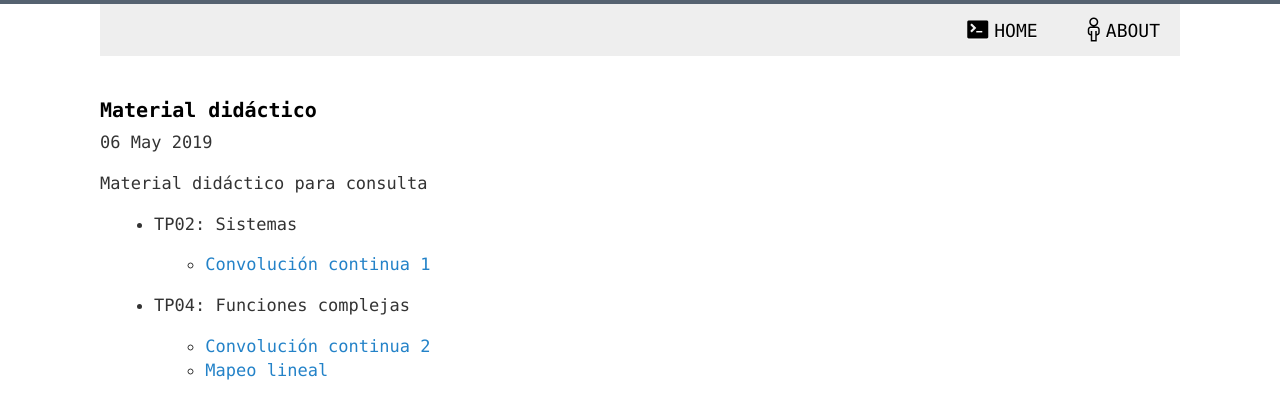
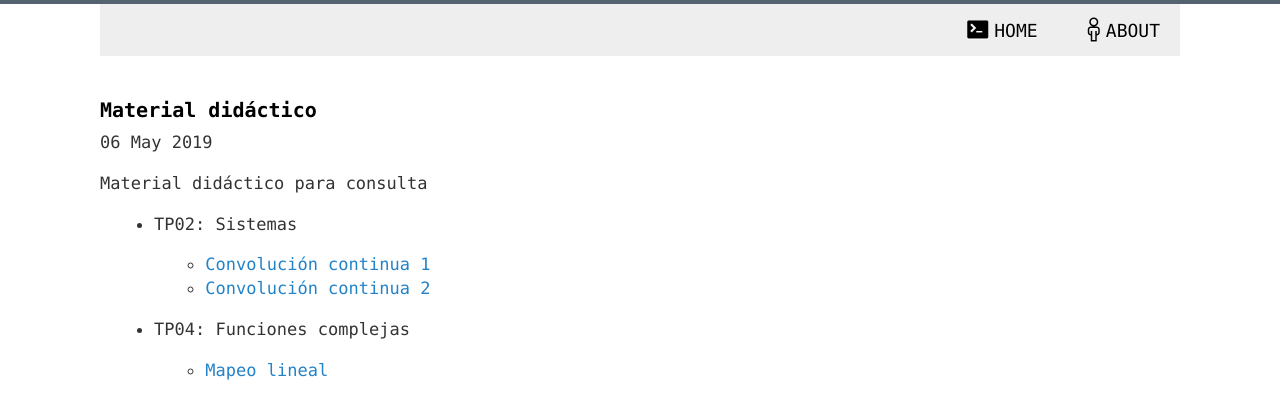
Before and after one commit to 1nv1/UTN-FRN-ASS, a Jekyll site: the page built from _posts/2019-05-06-MaterialDidactivo.markdown, in a window 1280 px wide. Shown: the top 419 px of the page. Built offline with Jekyll 4.4.1, drawn with Linux system fonts in a browser that asks for light colours; comment, search, counter and statistics services are not loaded.

Commit message:
Fixed position of link

```diff
--- a/_posts/2019-05-06-MaterialDidactivo.markdown
+++ b/_posts/2019-05-06-MaterialDidactivo.markdown
@@ -11,6 +11,6 @@ Material didáctico para consulta
 
 * TP02: Sistemas
   - [Convolución continua 1](https://drive.google.com/open?id=1o3uzJhegkeNWMsgxaYfC4nm7cYEQm7nA)
+  - [Convolución continua 2](https://drive.google.com/open?id=1IVzg8BPp3GgmfkA-5xDv4bbz2B7A_wxW)
 * TP04: Funciones complejas
-  - [Convolución continua 2](https://drive.google.com/open?id=1IVzg8BPp3GgmfkA-5xDv4bbz2B7A_wxW)
   - [Mapeo lineal](https://drive.google.com/open?id=1hKloPi9LJzUrreBWNVIwwp1QhoFcFTyb)
```
